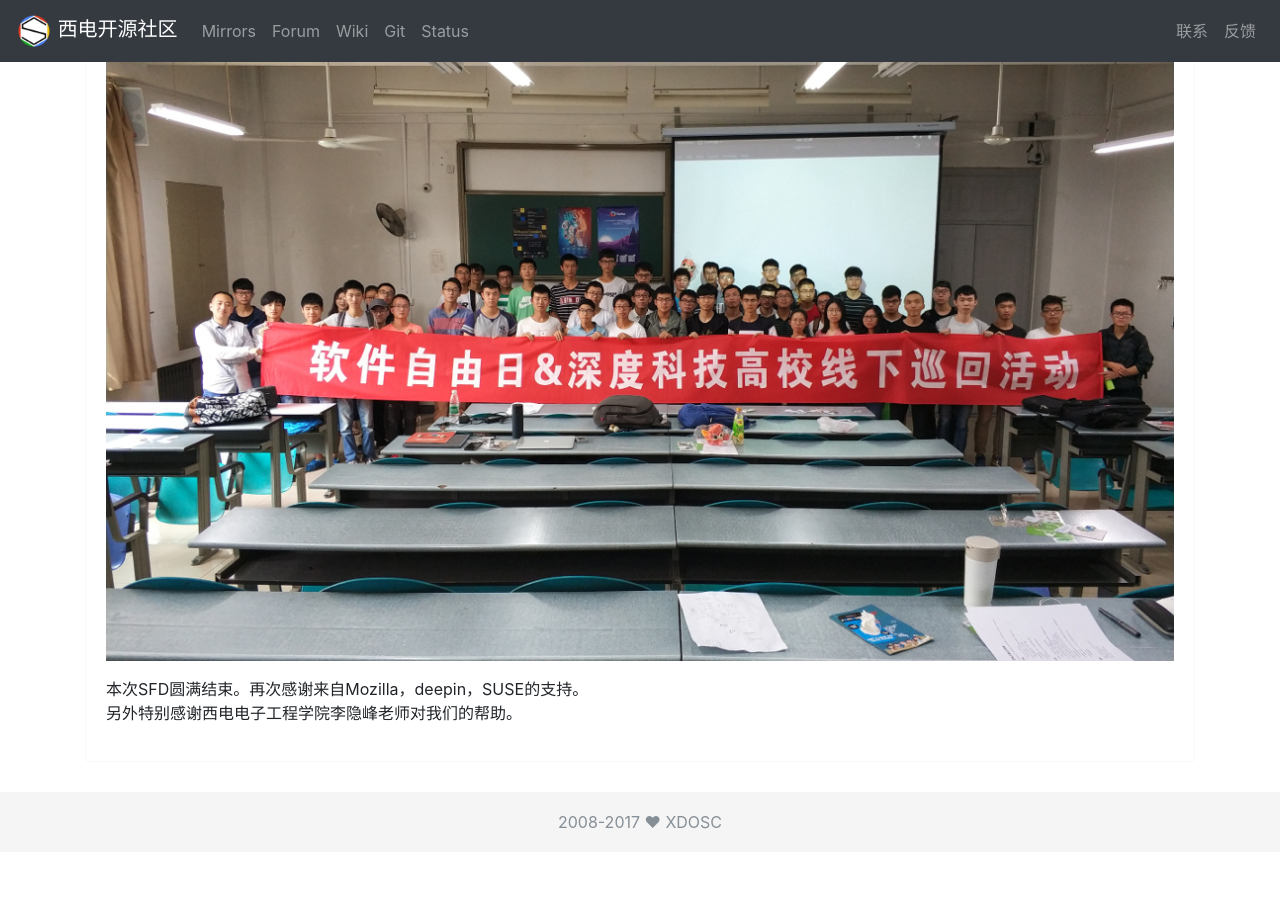
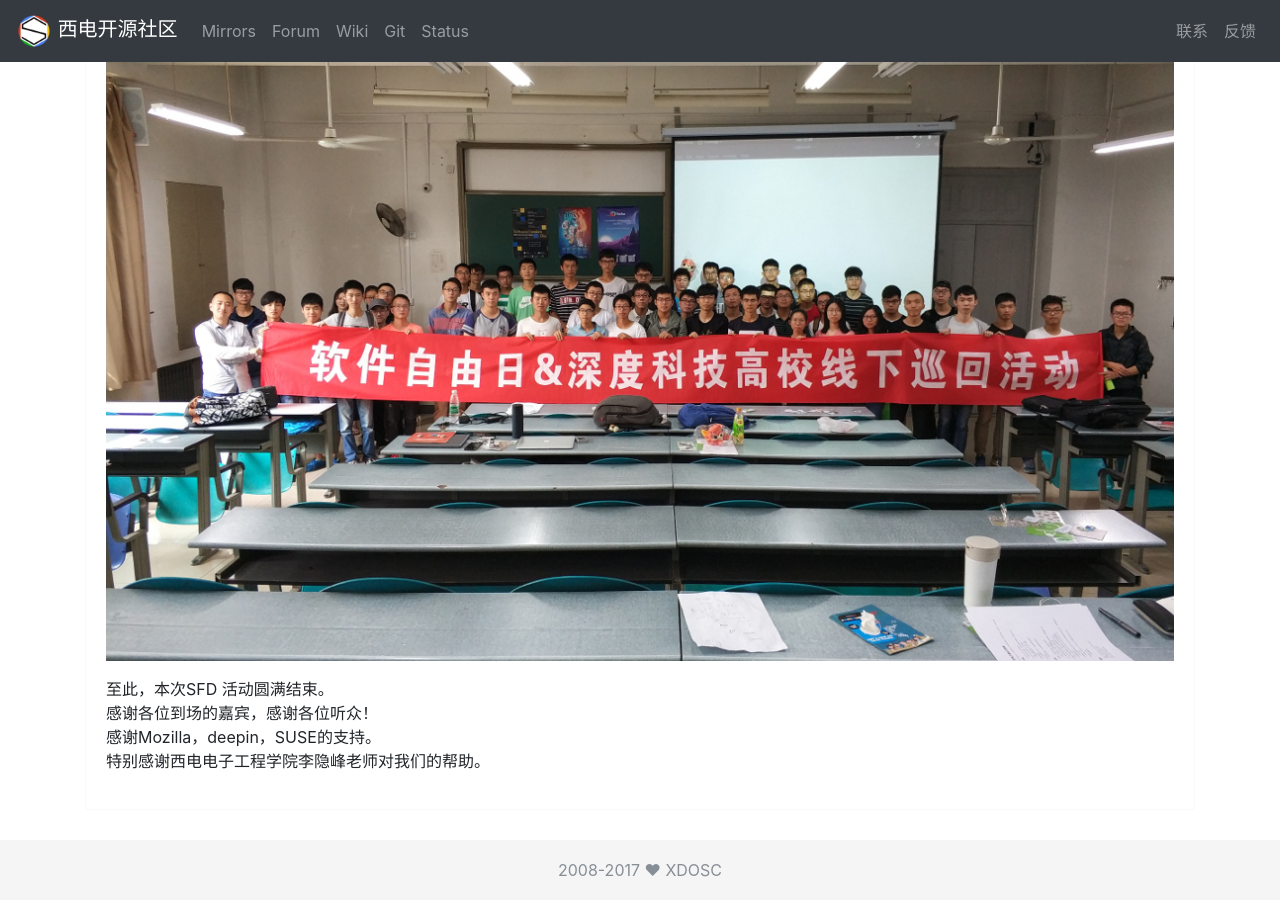
Before and after one commit to xdlinux/xdosc-web, a Jekyll site: the page built from _posts/2017-09-23-software-freedom-day.md, in a window 1280 px wide and 900 px high, scrolled down 12984 px. Built offline with Jekyll 4.4.1, drawn with Linux system fonts in a browser that asks for light colours; before the commit the page ends 13836 px from its top, so only the background shows below that.

Commit message:
update event: 2017-sfd

```diff
--- a/_posts/2017-09-23-software-freedom-day.md
+++ b/_posts/2017-09-23-software-freedom-day.md
@@ -98,5 +99,7 @@ river讲了openSUSE的历史，还给我们分享他保研（膜river大哥）
 
 ![all-2](/img/2017-sfd/all-2.jpg)
 
-本次SFD圆满结束。再次感谢来自Mozilla，deepin，SUSE的支持。
-另外特别感谢西电电子工程学院李隐峰老师对我们的帮助。
+至此，本次SFD 活动圆满结束。
+感谢各位到场的嘉宾，感谢各位听众！
+感谢Mozilla，deepin，SUSE的支持。
+特别感谢西电电子工程学院李隐峰老师对我们的帮助。
```
Also changed, not shown: other parts of _posts/2017-09-23-software-freedom-day.md (+1 -0 lines).
